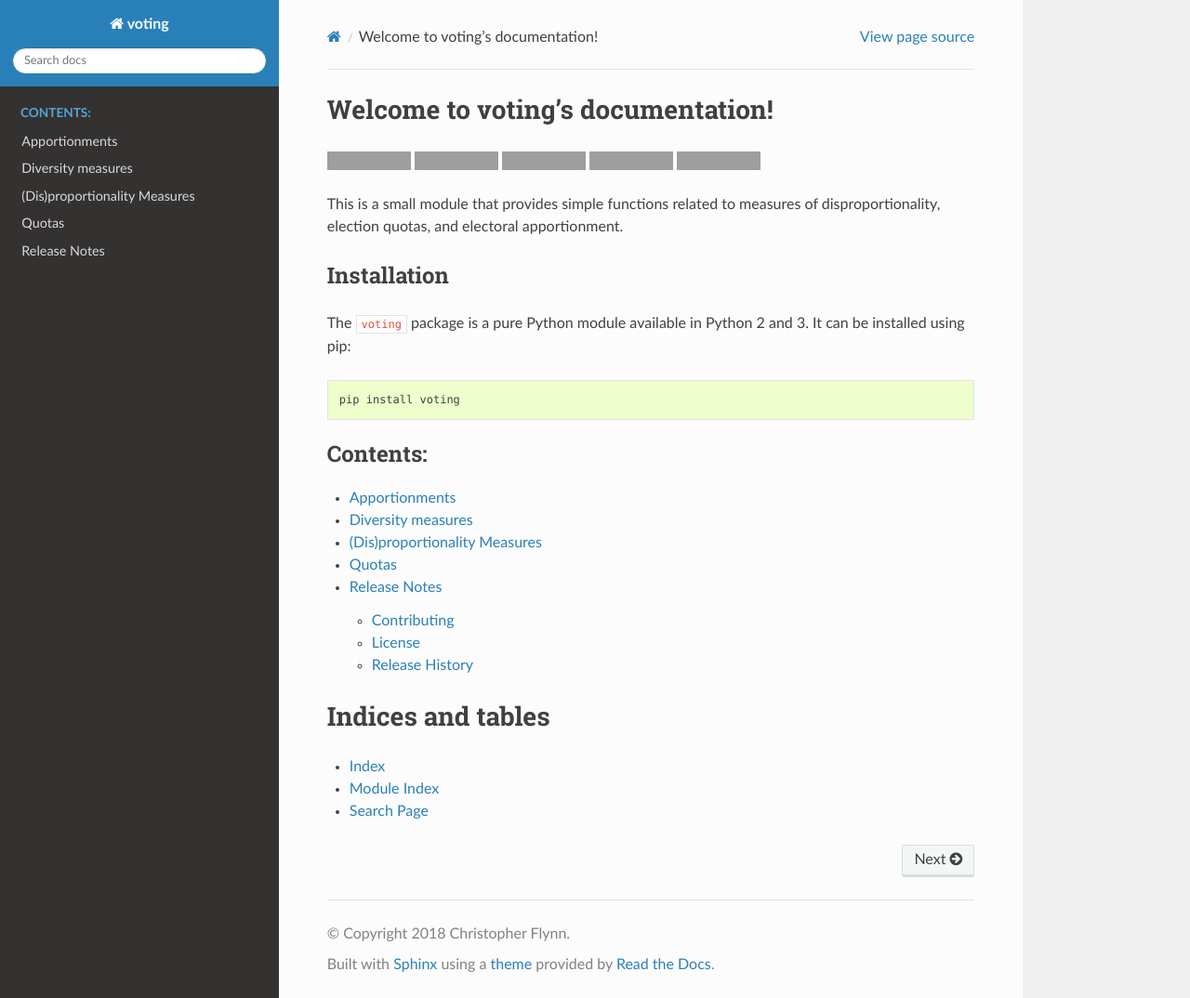
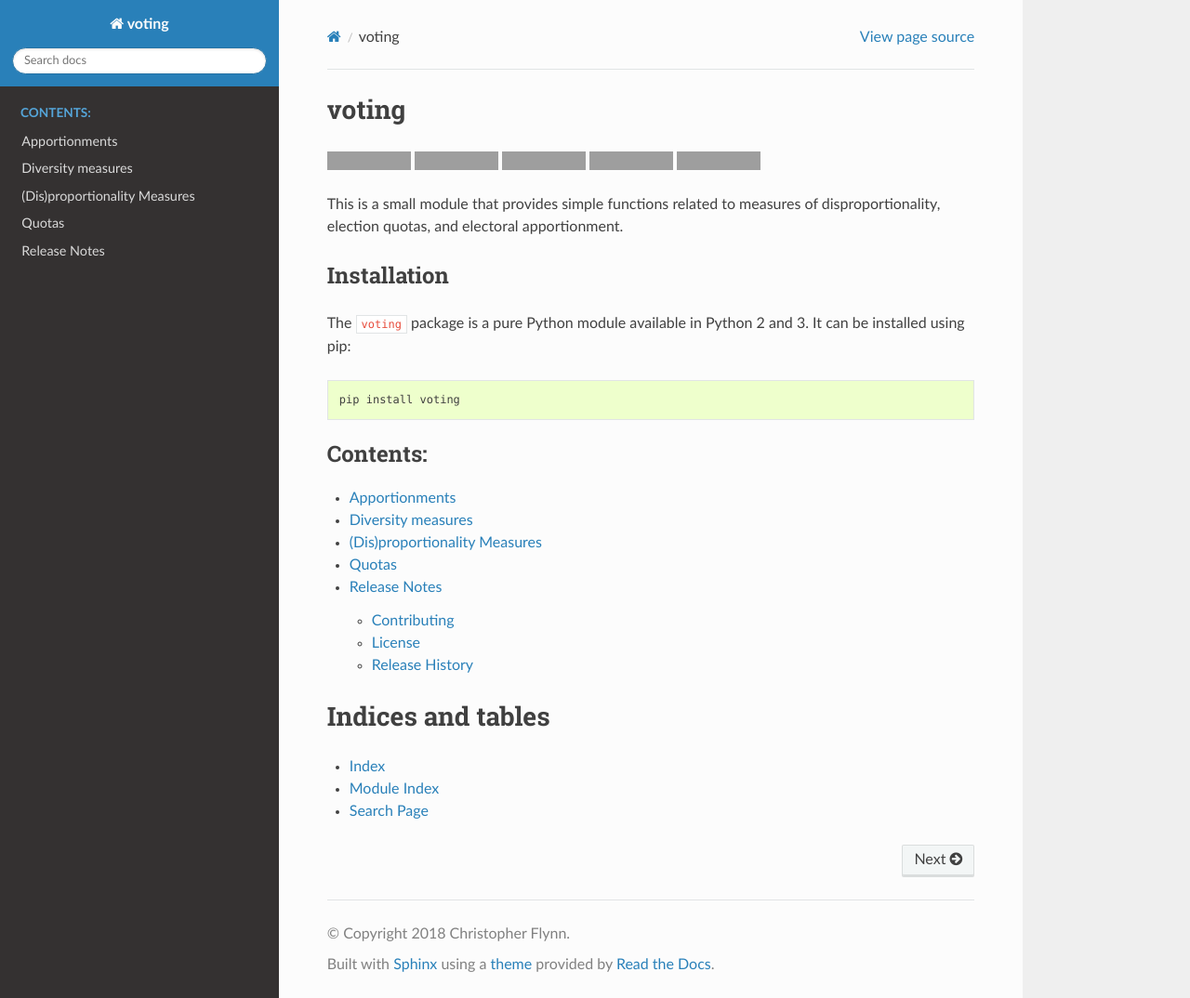
Before and after one commit to crflynn/voting, a Sphinx documentation site: the page built from docs/index.rst, in a window 1280 px wide and 1074 px high. Shown: the whole window at 93% size. Built offline with Sphinx 7.4.7 and the Read the Docs theme 2.0.0, drawn with Linux system fonts in a browser that asks for light colours; grey boxes are pictures that could not be loaded.

Commit message:
chg doc title [ci skip]

```diff
--- a/docs/index.rst
+++ b/docs/index.rst
@@ -3,8 +3,8 @@
    You can adapt this file completely to your liking, but it should at least
    contain the root `toctree` directive.
 
-Welcome to voting's documentation!
-==================================
+voting
+======
 
 |travis| |rtd| |codecov| |pypi| |pyversions|
 
```
